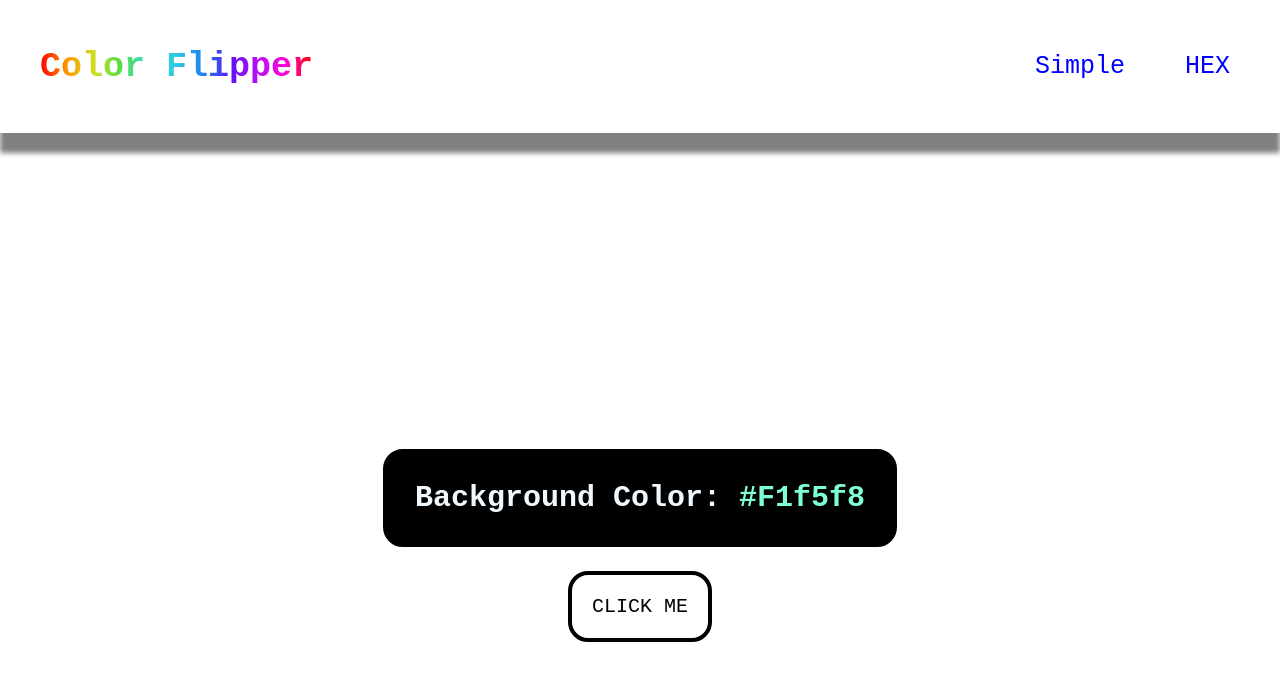
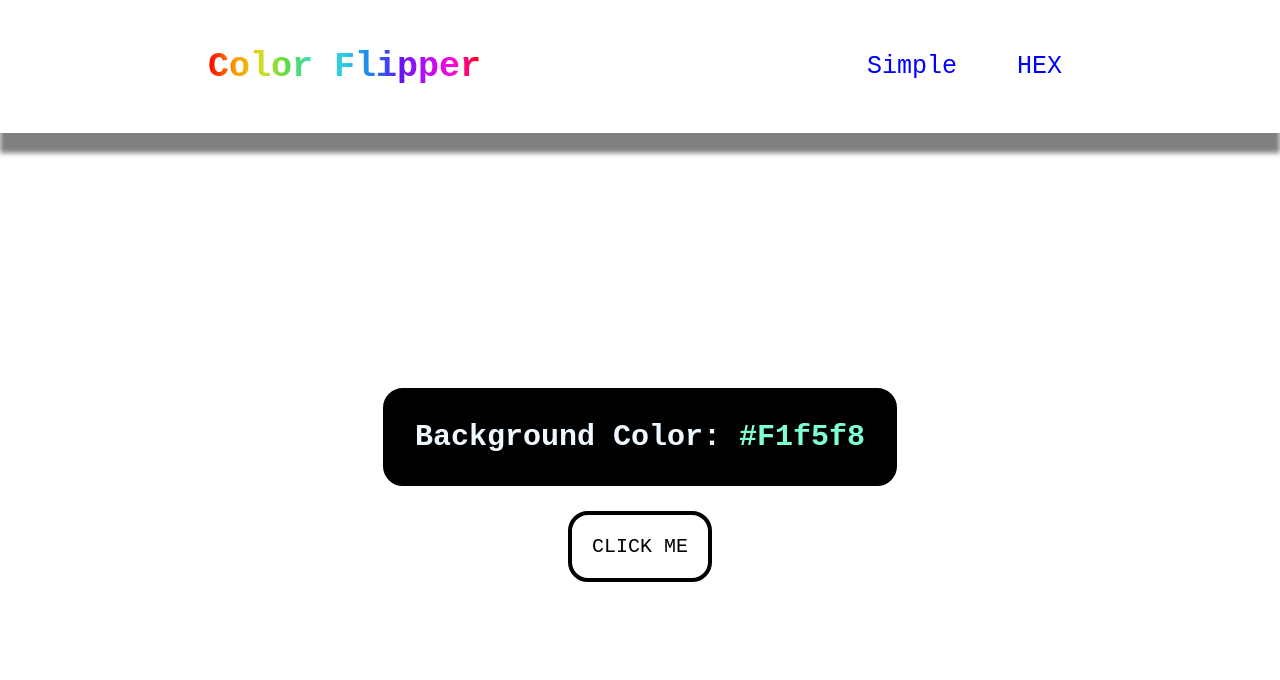
Before and after one commit to kevin94choi/Color-Flipper, a plain HTML site: page index.html in a window 1280 px wide. Drawn offline with Linux system fonts and the light colour scheme.

Commit message:
vh and heading style changes

```diff
--- a/style.css
+++ b/style.css
@@ -19,12 +19,11 @@ h4 {
 
 .nav-center {
     display: flex;
-    justify-content: space-between;
+    justify-content: space-around;
     align-items: center;
     padding-left: 40px;
     padding-right: 40px;
     box-shadow: 0px 20px 5px gray;
-
 }
 
 .nav-links {
@@ -50,7 +49,7 @@ a:hover {
     flex-direction: column;
     align-items: center;
     justify-content: center;
-    height: 100vh;
+    height: 84.9vh;
 }
 
 h2 {
```
